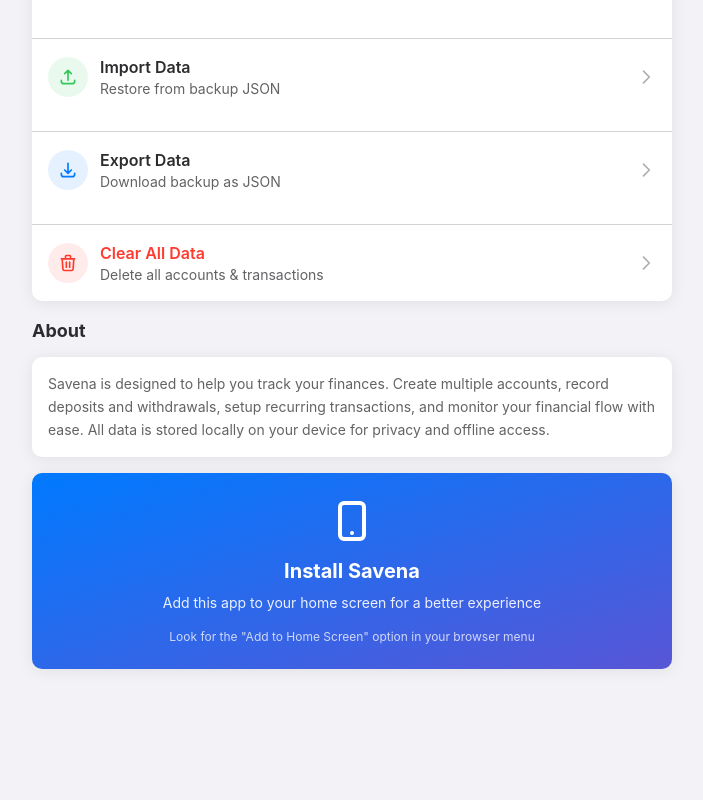
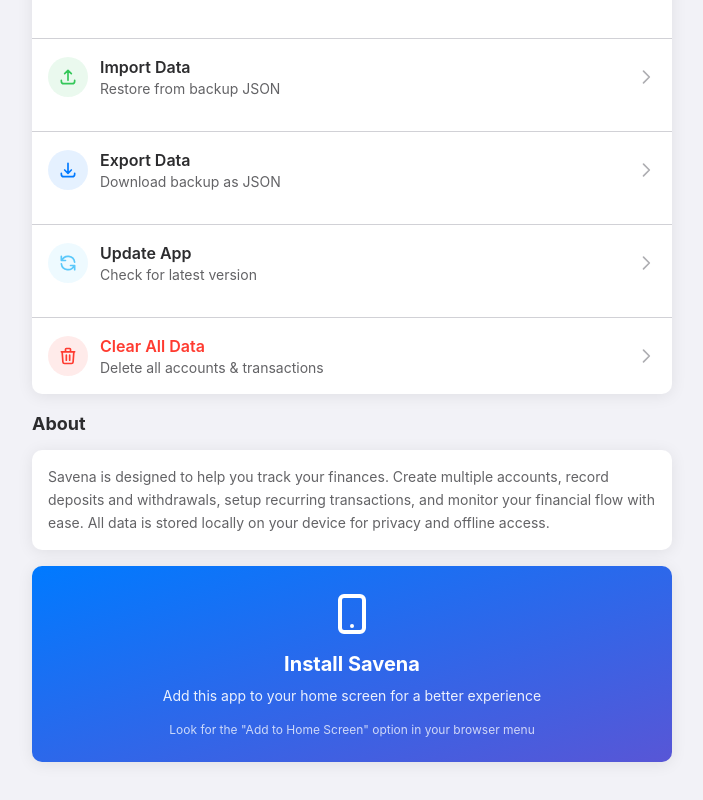
Before and after one commit to HelloJC24/savena, a React (Vite) app: page /settings in a window 1280 px wide. Shown: the part 858-1658 px from the top of the page, without its empty margins (288-991 px from the left). Built offline with nearby package versions, Linux system fonts and the light colour scheme.

Commit message:
Update button added

```diff
--- a/package.json
+++ b/package.json
@@ -1,7 +1,7 @@
 {
   "name": "savena",
   "private": true,
-  "version": "1.1.0",
+  "version": "1.3.0",
   "type": "module",
   "scripts": {
     "dev": "vite",
--- a/src/pages/Settings.jsx
+++ b/src/pages/Settings.jsx
@@ -10,6 +10,7 @@
 import { syncService } from '../services/syncService';
 import { useTheme } from '../hooks/useTheme';
 import savenaLogo from '../assets/savena-logo.svg';
+import packageJson from '../../package.json';
 
 const Settings = () => {
   const navigate = useNavigate();
@@ -261,6 +262,46 @@
     });
   };
 
+  const handleUpdateApp = async () => {
+    try {
+      if ('serviceWorker' in navigator) {
+        const registration = await navigator.serviceWorker.getRegistration();
+        if (registration) {
+          await registration.update();
+          setAlertModal({
+            isOpen: true,
+            title: 'Checking for Updates',
+            message: 'Checking for app updates...',
+            type: 'info',
+          });
+
+          // Wait a moment then reload to apply updates
+          setTimeout(() => {
+            window.location.reload();
+          }, 1500);
+        } else {
+          setAlertModal({
+            isOpen: true,
+            title: 'No Updates Available',
+            message: 'The app is already up to date.',
+            type: 'info',
+          });
+        }
+      } else {
+        // If no service worker, just reload
+        window.location.reload();
+      }
+    } catch (error) {
+      console.error('Error updating app:', error);
+      setAlertModal({
+        isOpen: true,
+        title: 'Update Check Failed',
+        message: 'Could not check for updates. Please try reloading the page manually.',
+        type: 'error',
+      });
+    }
+  };
+
   const handleExportData = async () => {
     try {
       const { accountDB, transactionDB } = await import('../services/db');
@@ -350,7 +391,7 @@
           </div>
           <h2 className="text-2xl font-bold text-ios-gray-900 dark:text-white mb-2">Savena</h2>
           <p className="text-ios-gray-600 dark:text-ios-gray-400">Virtual Bank App</p>
-          <p className="text-sm text-ios-gray-500 dark:text-ios-gray-500 mt-2">Version 1.3.0</p>
+          <p className="text-sm text-ios-gray-500 dark:text-ios-gray-500 mt-2">Version {packageJson.version}</p>
         </div>
 
         {/* Features */}
@@ -550,6 +591,26 @@
             </button>
 
             <button
+              onClick={handleUpdateApp}
+              className="w-full p-4 flex items-center justify-between hover:bg-ios-gray-50 dark:hover:bg-ios-gray-700 transition-colors"
+            >
+              <div className="flex items-center space-x-3">
+                <div className="w-10 h-10 rounded-full bg-ios-teal/10 flex items-center justify-center">
+                  <svg className="w-5 h-5 text-ios-teal" fill="none" stroke="currentColor" viewBox="0 0 24 24">
+                    <path strokeLinecap="round" strokeLinejoin="round" strokeWidth={2} d="M4 4v5h.582m15.356 2A8.001 8.001 0 004.582 9m0 0H9m11 11v-5h-.581m0 0a8.003 8.003 0 01-15.357-2m15.357 2H15" />
+                  </svg>
+                </div>
+                <div className="text-left">
+                  <p className="font-semibold text-ios-gray-900 dark:text-white">Update App</p>
+                  <p className="text-sm text-ios-gray-600 dark:text-ios-gray-400">Check for latest version</p>
+                </div>
+              </div>
+              <svg className="w-5 h-5 text-ios-gray-400" fill="none" stroke="currentColor" viewBox="0 0 24 24">
+                <path strokeLinecap="round" strokeLinejoin="round" strokeWidth={2} d="M9 5l7 7-7 7" />
+              </svg>
+            </button>
+
+            <button
               onClick={handleClearData}
               className="w-full p-4 flex items-center justify-between hover:bg-ios-gray-50 dark:hover:bg-ios-gray-700 transition-colors"
             >
```
